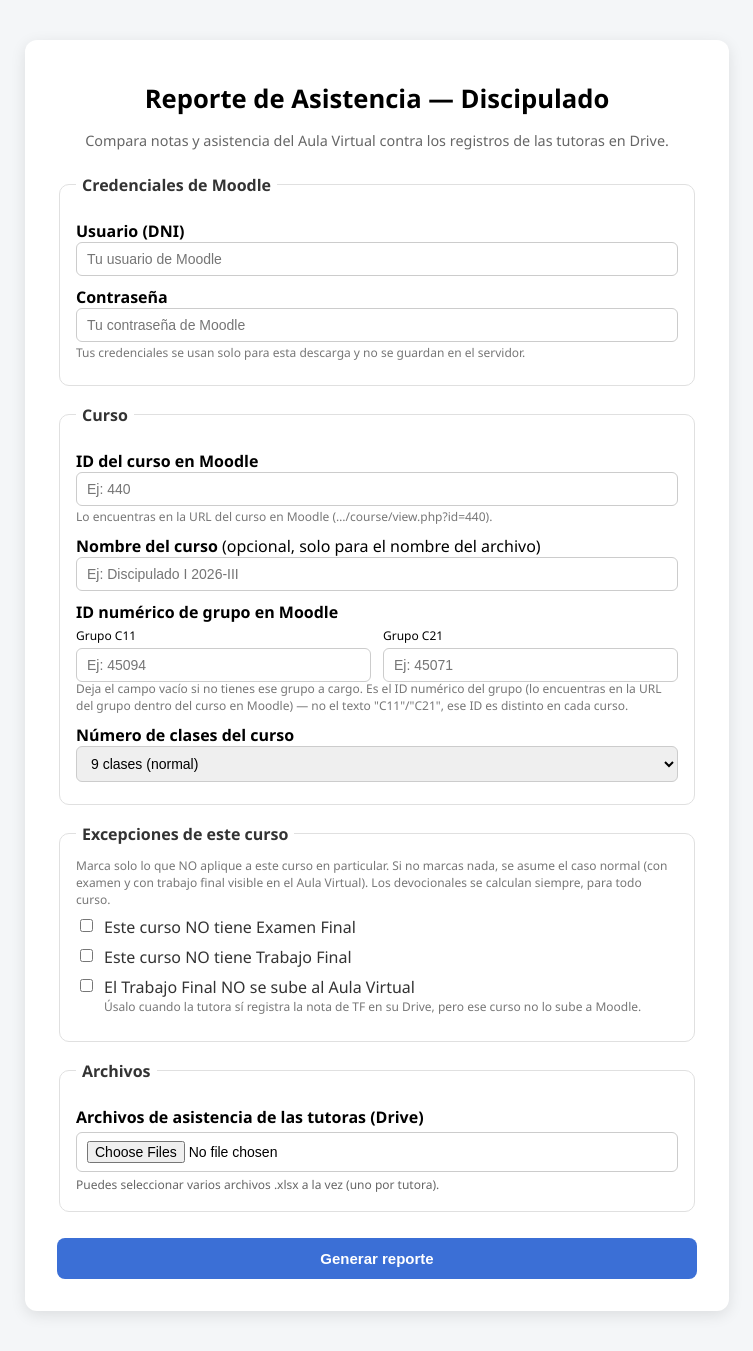
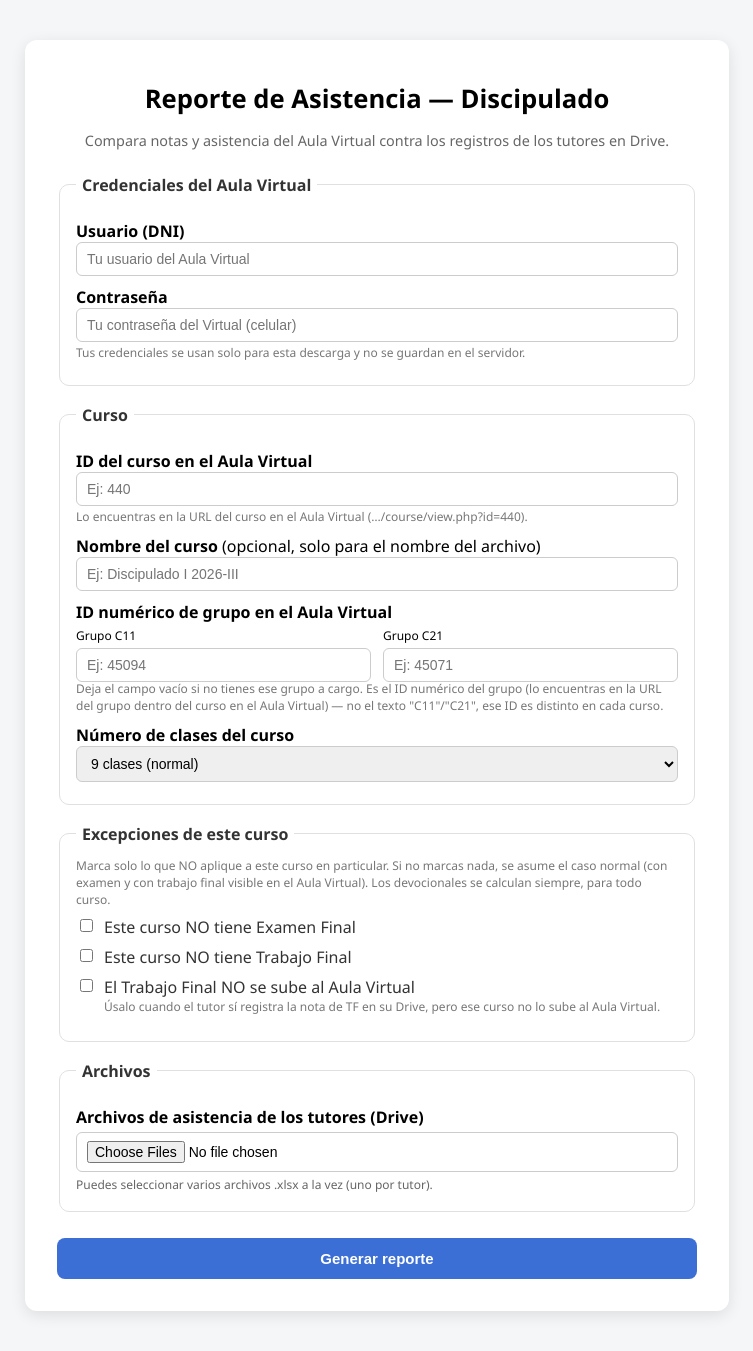
Before and after one commit to ValeryAyasta/check-report, a Flask app: page / in a window 1280 px wide. Shown: the whole page, without its empty margins (263-1016 px from the left). Run offline with Flask 3, Linux system fonts and the light colour scheme.

Commit message:
fix: change Moodle

```diff
--- a/app.py
+++ b/app.py
@@ -56,7 +56,7 @@ def generar_reporte():
         # ---- archivos de tutoras (obligatorio, al menos 1) ----
         tutores_files = [f for f in request.files.getlist("tutores") if f and f.filename]
         if not tutores_files:
-            return jsonify(ok=False, error="Debes subir al menos un archivo de asistencia de tutora."), 400
+            return jsonify(ok=False, error="Debes subir al menos un archivo de asistencia de tutor."), 400
 
         tutores_dir = temp_dir / "tutores"
         tutores_dir.mkdir(exist_ok=True)
--- a/pipeline.py
+++ b/pipeline.py
@@ -80,7 +80,7 @@ def ejecutar_pipeline(
     ruta_reporte = dir_trabajo / "reporte_unido.xlsx"
     df_reporte.to_excel(ruta_reporte, index=False)
 
-    avisar("Pegando asistencia y devocionales de cada tutora...")
+    avisar("Pegando asistencia y devocionales de cada tutor...")
     nombre_archivo = "Reporte_" + "".join(
         c if c.isalnum() else "_" for c in curso.nombre
     ) + ".xlsx"
@@ -94,7 +94,7 @@ def ejecutar_pipeline(
     if calculo.dnis_no_encontrados_en_reporte:
         dnis_unicos = sorted(set(calculo.dnis_no_encontrados_en_reporte))
         advertencias.append(
-            f"{len(dnis_unicos)} DNI(s) de los archivos de tutora no se encontraron en el "
+            f"{len(dnis_unicos)} DNI(s) de los archivos de tutor no se encontraron en el "
             f"reporte principal (puede que ese alumno no esté en el grupo/curso seleccionado): "
             + ", ".join(dnis_unicos[:15]) + ("..." if len(dnis_unicos) > 15 else "")
         )
--- a/services/calculator.py
+++ b/services/calculator.py
@@ -182,7 +182,7 @@ def _procesar_archivo_tutor(
     try:
         wb_tutor = openpyxl.load_workbook(archivo, data_only=True, read_only=True)
     except Exception as e:
-        raise ReporteFinalError(f"No se pudo abrir el archivo de la tutora '{archivo.name}': {e}") from e
+        raise ReporteFinalError(f"No se pudo abrir el archivo del tutor '{archivo.name}': {e}") from e
 
     if config.NOMBRE_HOJA_ASISTENCIA_TUTOR not in wb_tutor.sheetnames:
         resultado.archivos_tutor_sin_hoja_asistencia.append(archivo.name)
@@ -403,14 +403,14 @@ def generar_reporte_final(
 
     archivos_tutores = sorted(Path(tutores_dir).glob("*.xlsx"))
     if not archivos_tutores:
-        raise ReporteFinalError(f"No se encontró ningún archivo .xlsx de tutora en {tutores_dir}.")
+        raise ReporteFinalError(f"No se encontró ningún archivo .xlsx de tutor en {tutores_dir}.")
 
     for archivo in archivos_tutores:
         _procesar_archivo_tutor(archivo, ws_main, dni_index, idx, curso, resultado)
 
     if resultado.dnis_no_encontrados_en_reporte:
         logger.warning(
-            "%d DNI(s) de archivos de tutora no se encontraron en el reporte: %s",
+            "%d DNI(s) de archivos de tutor no se encontraron en el reporte: %s",
             len(resultado.dnis_no_encontrados_en_reporte),
             sorted(set(resultado.dnis_no_encontrados_en_reporte)),
         )
--- a/services/layout.py
+++ b/services/layout.py
@@ -24,6 +24,7 @@ import unicodedata
 import pandas as pd
 
 import config
+from services.utils import normalizar_dni
 
 logger = logging.getLogger(__name__)
 
@@ -96,6 +97,7 @@ def aplicar_layout_notas(df_notas: pd.DataFrame) -> tuple[pd.DataFrame, dict]:
         )
 
     df = df[list(columnas_finales.keys())].rename(columns=columnas_finales)
+    df["DNI"] = normalizar_dni(df["DNI"])
     logger.info(
         "Layout de notas aplicado. Columnas finales: %s | Indicadores detectados: %s",
         list(df.columns), indicadores,
@@ -130,6 +132,7 @@ def leer_checks(contenido_csv: bytes) -> pd.DataFrame:
 
     resultado = df[[col_dni] + columnas_clase].copy()
     resultado = resultado.rename(columns={col_dni: "DNI"})
+    resultado["DNI"] = normalizar_dni(resultado["DNI"])
     logger.info(
         "CSV de checks leído: %d clases detectadas (%s)",
         len(columnas_clase), columnas_clase,
--- a/templates/index.html
+++ b/templates/index.html
@@ -120,33 +120,33 @@
 <body>
   <div class="container">
     <h1>Reporte de Asistencia — Discipulado</h1>
-    <p class="subtitulo">Compara notas y asistencia del Aula Virtual contra los registros de las tutoras en Drive.</p>
+    <p class="subtitulo">Compara notas y asistencia del Aula Virtual contra los registros de los tutores en Drive.</p>
 
     <form method="post" action="/generar-reporte" enctype="multipart/form-data" id="form-reporte">
 
       <fieldset>
-        <legend>Credenciales de Moodle</legend>
+        <legend>Credenciales del Aula Virtual</legend>
         <label>Usuario (DNI)
-          <input type="text" name="usuario" placeholder="Tu usuario de Moodle" required>
+          <input type="text" name="usuario" placeholder="Tu usuario del Aula Virtual" required>
         </label>
         <label>Contraseña
-          <input type="password" name="password" placeholder="Tu contraseña de Moodle" required>
+          <input type="password" name="password" placeholder="Tu contraseña del Virtual (celular)" required>
         </label>
         <div class="ayuda">Tus credenciales se usan solo para esta descarga y no se guardan en el servidor.</div>
       </fieldset>
 
       <fieldset>
         <legend>Curso</legend>
-        <label>ID del curso en Moodle
+        <label>ID del curso en el Aula Virtual
           <input type="text" inputmode="numeric" name="curso_id" placeholder="Ej: 440" required>
         </label>
-        <div class="ayuda">Lo encuentras en la URL del curso en Moodle (…/course/view.php?id=440).</div>
+        <div class="ayuda">Lo encuentras en la URL del curso en el Aula Virtual (…/course/view.php?id=440).</div>
 
         <label>Nombre del curso <span style="font-weight:400;">(opcional, solo para el nombre del archivo)</span>
           <input type="text" name="nombre_curso" placeholder="Ej: Discipulado I 2026-III">
         </label>
 
-        <label>ID numérico de grupo en Moodle</label>
+        <label>ID numérico de grupo en el Aula Virtual</label>
         <div class="grupo-cols">
           <div>
             <label style="font-weight:400; font-size:12px; margin-top:0;">Grupo C11</label>
@@ -157,7 +157,7 @@
             <input type="text" inputmode="numeric" name="grupo_c21" placeholder="Ej: 45071">
           </div>
         </div>
-        <div class="ayuda">Deja el campo vacío si no tienes ese grupo a cargo. Es el ID numérico del grupo (lo encuentras en la URL del grupo dentro del curso en Moodle) — no el texto "C11"/"C21", ese ID es distinto en cada curso.</div>
+        <div class="ayuda">Deja el campo vacío si no tienes ese grupo a cargo. Es el ID numérico del grupo (lo encuentras en la URL del grupo dentro del curso en el Aula Virtual) — no el texto "C11"/"C21", ese ID es distinto en cada curso.</div>
 
         <label>Número de clases del curso
           <select name="num_clases">
@@ -189,7 +189,7 @@
           <input type="checkbox" id="trabajo_final_no_visible_en_av" name="trabajo_final_no_visible_en_av" >
           <div>
             <label for="trabajo_final_no_visible_en_av">El Trabajo Final NO se sube al Aula Virtual</label>
-            <div class="ayuda">Úsalo cuando la tutora sí registra la nota de TF en su Drive, pero ese curso no lo sube a Moodle.</div>
+            <div class="ayuda">Úsalo cuando el tutor sí registra la nota de TF en su Drive, pero ese curso no lo sube al Aula Virtual.</div>
           </div>
         </div>
       </fieldset>
@@ -197,9 +197,9 @@
       <fieldset>
         <legend>Archivos</legend>
 
-        <label>Archivos de asistencia de las tutoras (Drive)</label>
+        <label>Archivos de asistencia de los tutores (Drive)</label>
         <input type="file" name="tutores" multiple accept=".xlsx" required>
-        <div class="file-details">Puedes seleccionar varios archivos .xlsx a la vez (uno por tutora).</div>
+        <div class="file-details">Puedes seleccionar varios archivos .xlsx a la vez (uno por tutor).</div>
       </fieldset>
 
       <button type="submit" id="btn-generar">Generar reporte</button>
@@ -210,7 +210,7 @@
 
   <div id="overlay">
     <div class="spinner"></div>
-    <p id="overlay-texto">Descargando y comparando la información de Moodle con los archivos de las tutoras…</p>
+    <p id="overlay-texto">Descargando y comparando la información del Aula Virtual con los archivos de los tutores…</p>
     <p class="aviso-tiempo">Esto puede tardar 1 o 2 minutos según el tamaño del curso. No cierres esta pestaña.</p>
   </div>
 
```
